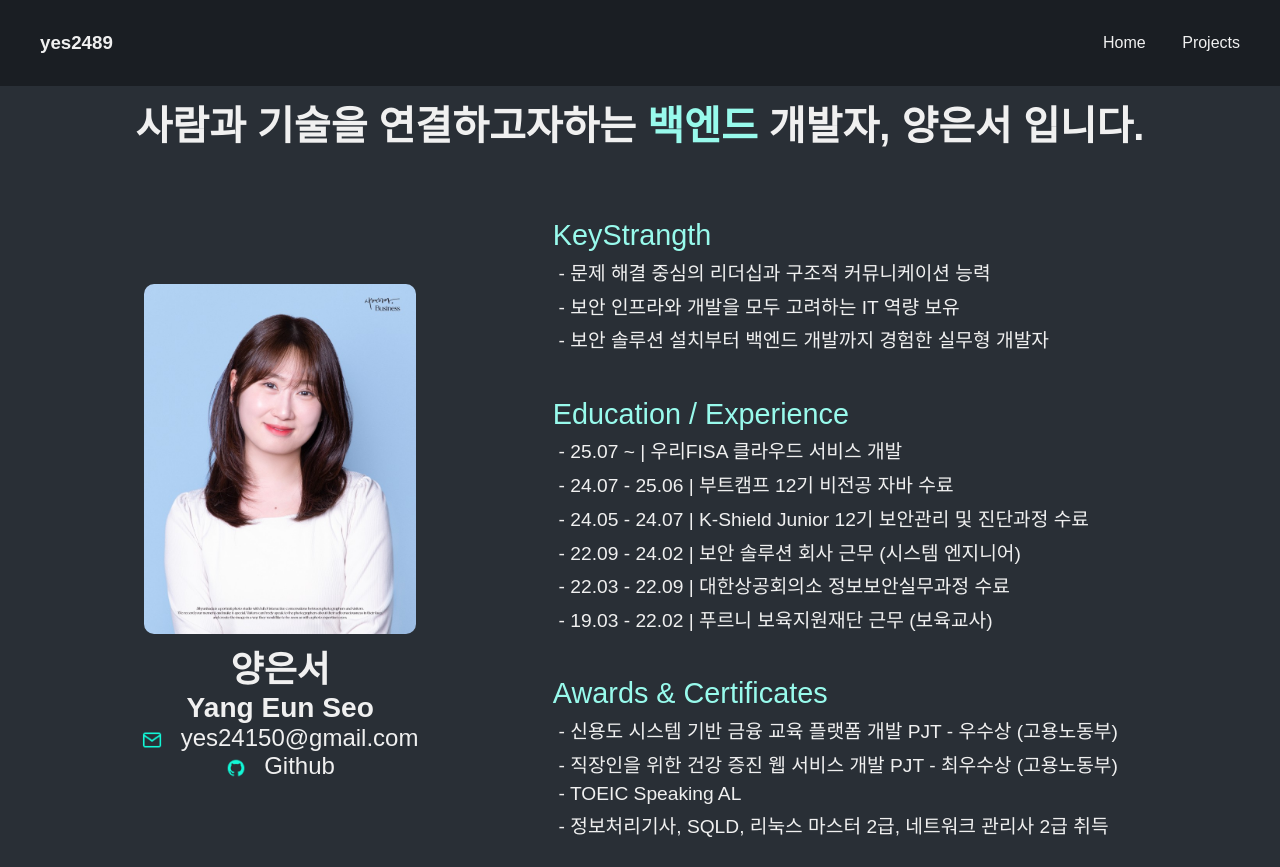
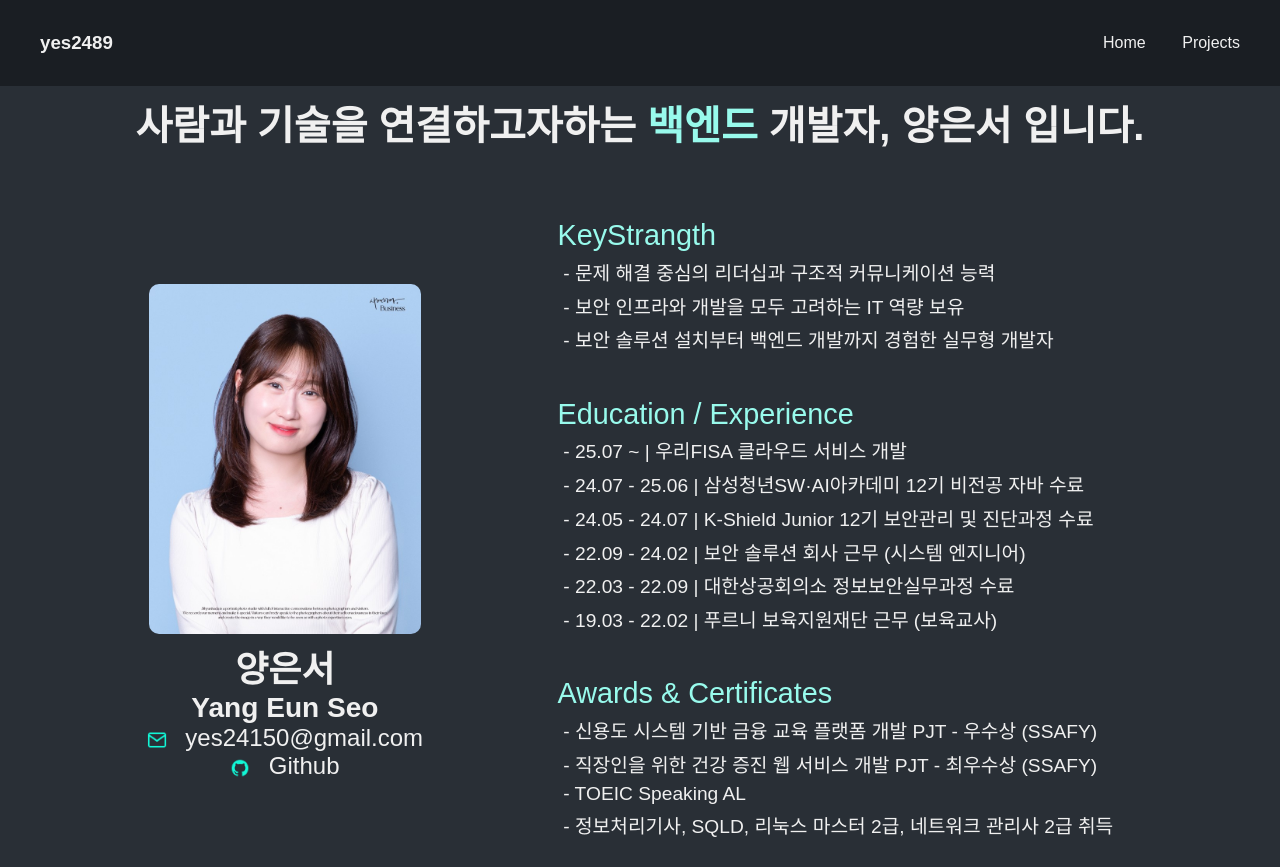
Before and after one commit to yes2489/yes2489.github.io, a plain HTML site: page index.html in a window 1280 px wide. Shown: the top 867 px of the page. Drawn offline with Linux system fonts and the light colour scheme; a web font is replaced by a local one.

Commit message:
Revert "chore: mark education"
This reverts commit 38030680047f842f3758267e4bd59679501d8bac.

```diff
--- a/index.html
+++ b/index.html
@@ -55,7 +55,7 @@
               <p>Education / Experience</p>
               <ul>
                 <li>- 25.07 ~ | 우리FISA 클라우드 서비스 개발</li>
-                <li>- 24.07 - 25.06 | 부트캠프 12기 비전공 자바 수료</li>
+                <li>- 24.07 - 25.06 | 삼성청년SW·AI아카데미 12기 비전공 자바 수료</li>
                 <li>- 24.05 - 24.07 | K-Shield Junior 12기 보안관리 및 진단과정 수료</li>
                 <li>- 22.09 - 24.02 | 보안 솔루션 회사 근무 (시스템 엔지니어)</li>
                 <li>- 22.03 - 22.09 | 대한상공회의소 정보보안실무과정 수료</li>
@@ -65,8 +65,8 @@
             <div class="certificates">
               <p>Awards & Certificates</p>
               <ul>
-                <li>- 신용도 시스템 기반 금융 교육 플랫폼 개발 PJT - 우수상 (고용노동부)</li>
-                <li>- 직장인을 위한 건강 증진 웹 서비스 개발 PJT - 최우수상 (고용노동부)</li>
+                <li>- 신용도 시스템 기반 금융 교육 플랫폼 개발 PJT - 우수상 (SSAFY)</li>
+                <li>- 직장인을 위한 건강 증진 웹 서비스 개발 PJT - 최우수상 (SSAFY)</li>
                 <li>- TOEIC Speaking AL</li>
                 <li>- 정보처리기사, SQLD, 리눅스 마스터 2급, 네트워크 관리사 2급 취득</li>
               </ul>
```
